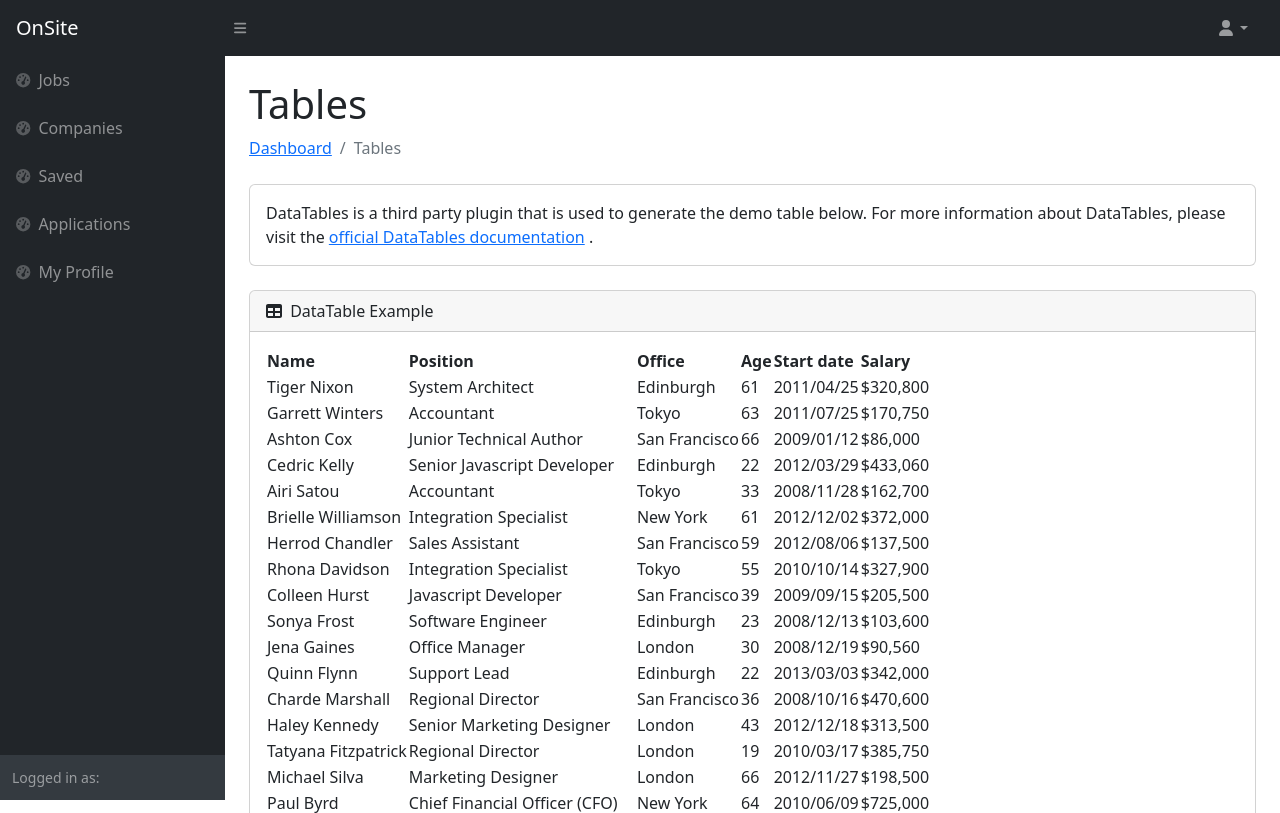
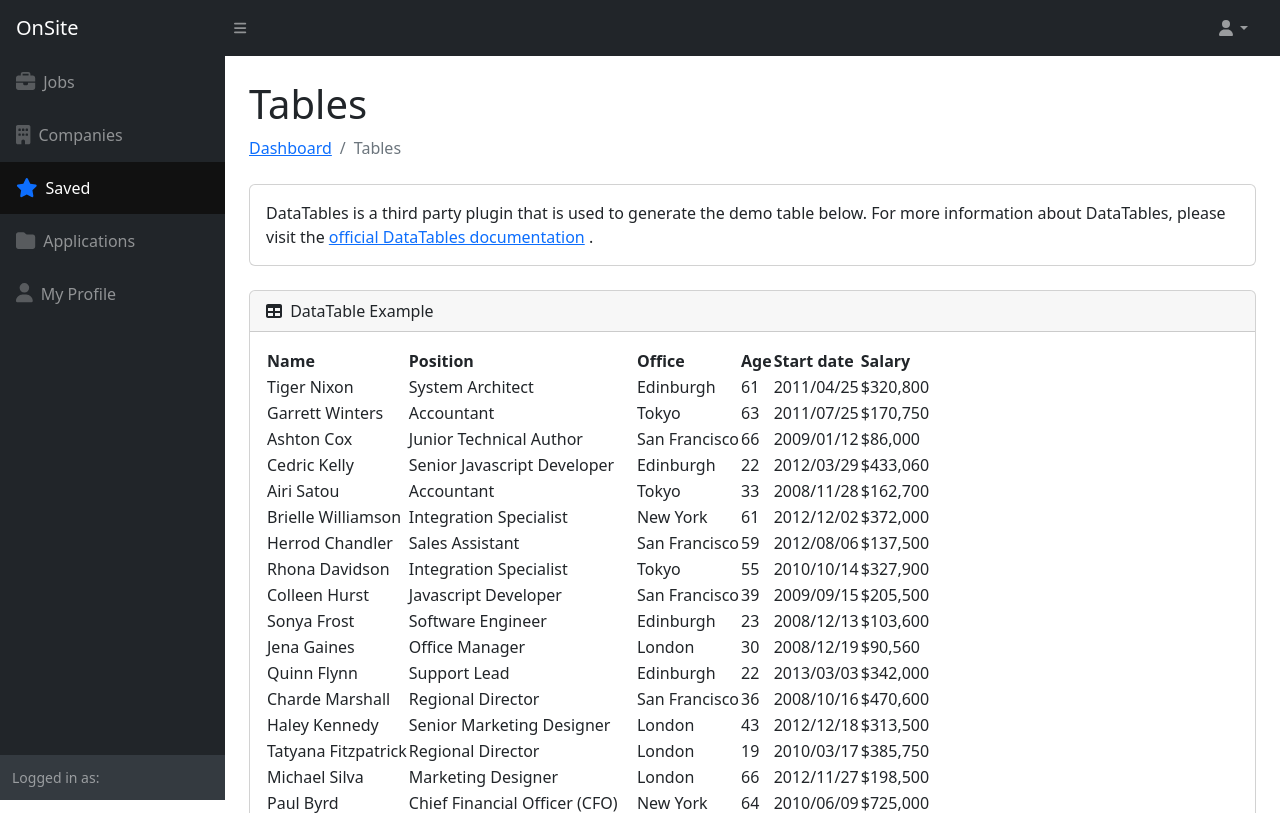
Before and after one commit to adrian007i/onsite, a Django app: page /user/saved in a window 1280 px wide. Shown: the top 813 px of the page. Run offline with Django 5.2, Linux system fonts and the light colour scheme; a user stored in the database is signed in; some libraries are stand-ins or nearby versions.

Commit message:
user navigation

```diff
--- a/app/public/views.py
+++ b/app/public/views.py
@@ -8,7 +8,11 @@
 from django.urls import reverse
 
 def index(request):
-     return HttpResponseRedirect("/jobs")
+     if request.user.role == "recruiter":
+        return HttpResponseRedirect("/recruiter/dashboard")
+     else:
+        return HttpResponseRedirect("/jobs")
+
 
 def user_login(request):
     return render(request , "public/login.html")
--- /dev/null
+++ b/static/custom/styles.css
@@ -0,0 +1,10 @@
+.nav .active{
+    background-color: #111!important;
+}
+.nav .active .sb-nav-link-icon{
+    color: #0d6efd !important;
+}
+
+.sb-nav-link-icon{
+    font-size: 1.2rem !important;
+}
--- a/templates/base.html
+++ b/templates/base.html
@@ -11,6 +11,7 @@
     <title>Dashboard - SB Admin</title>
     <link href="https://cdn.jsdelivr.net/npm/simple-datatables@7.1.2/dist/style.min.css" rel="stylesheet" />
     <link href="{% static  '/css/styles.css' %}" rel="stylesheet" />
+    <link rel="stylesheet" href="{% static '/custom/styles.css/' %}">
     <script src="https://use.fontawesome.com/releases/v6.3.0/js/all.js" crossorigin="anonymous"></script>
     <script>
         const getFormData = (selector) => Object.fromEntries(new FormData(document.querySelector(selector)));
@@ -48,7 +49,7 @@
 <body class="sb-nav-fixed">
     <nav class="sb-topnav navbar navbar-expand navbar-dark bg-dark">
         <!-- Navbar Brand-->
-        <a class="navbar-brand ps-3" href="index.html">OnSite</a>
+        <a class="navbar-brand ps-3" href="/">OnSite</a>
         <!-- Sidebar Toggle-->
         <button class="btn btn-link btn-sm order-1 order-lg-0 me-4 me-lg-0" id="sidebarToggle" href="#!"><i
                 class="fas fa-bars"></i></button>
@@ -71,46 +72,47 @@
         <div id="layoutSidenav_nav">
             <nav class="sb-sidenav accordion sb-sidenav-dark" id="sidenavAccordion">
                 <div class="sb-sidenav-menu">
+                    {% with request.resolver_match as url_name %}
                     <div class="nav">
                         {% if not request.user.is_authenticated %}
-                        <a class="nav-link" href="/jobs">
-                            <div class="sb-nav-link-icon"><i class="fas fa-tachometer-alt"></i></div>
+                        <a class="nav-link {% if 'jobs' == url_name.url_name %}active{% endif %}" href="/jobs">
+                            <div class="sb-nav-link-icon"><i class="fas fa-briefcase"></i></div>
                             Jobs
                         </a>
-                        <a class="nav-link" href="/companies">
-                            <div class="sb-nav-link-icon"><i class="fas fa-tachometer-alt"></i></div>
+                        <a class="nav-link {% if 'companies' == url_name.url_name %}active{% endif %}" href="/companies">
+                            <div class="sb-nav-link-icon"><i class="fas fa-building"></i></div>
                             Companies
                         </a>
-                        <a class="nav-link" href="/register">
-                            <div class="sb-nav-link-icon"><i class="fas fa-tachometer-alt"></i></div>
+                        <a class="nav-link {% if 'register' == url_name.url_name %}active{% endif %}" href="/register">
+                            <div class="sb-nav-link-icon"><i class="fas fa-user"></i></div>
                             Register
                         </a>
-                        <a class="nav-link" href="/login">
-                            <div class="sb-nav-link-icon"><i class="fas fa-tachometer-alt"></i></div>
+                        <a class="nav-link {% if 'login' == url_name.url_name %}active{% endif %}" href="/login">
+                            <div class="sb-nav-link-icon"><i class="fas fa-sign-in-alt"></i></div>
                             Login
                         </a>
 
                         {% endif %}
 
                         {% if request.user.role == "user" %}
-                        <a class="nav-link" href="/jobs">
-                            <div class="sb-nav-link-icon"><i class="fas fa-tachometer-alt"></i></div>
+                        <a class="nav-link {% if 'jobs' == url_name.url_name %}active{% endif %}" href="/jobs">
+                            <div class="sb-nav-link-icon"><i class="fas fa-briefcase"></i></div>
                             Jobs
                         </a>
-                        <a class="nav-link" href="/companies">
-                            <div class="sb-nav-link-icon"><i class="fas fa-tachometer-alt"></i></div>
+                        <a class="nav-link {% if 'companies' == url_name.url_name %}active{% endif %}" href="/companies">
+                            <div class="sb-nav-link-icon"><i class="fas fa-building"></i></div>
                             Companies
                         </a>
-                        <a class="nav-link" href="/user/saved">
-                            <div class="sb-nav-link-icon"><i class="fas fa-tachometer-alt"></i></div>
+                        <a class="nav-link {% if 'saved' == url_name.url_name %}active{% endif %}" href="/user/saved">
+                            <div class="sb-nav-link-icon"><i class="fas fa-star"></i></div>
                             Saved
                         </a>
-                        <a class="nav-link" href="/user/applications">
-                            <div class="sb-nav-link-icon"><i class="fas fa-tachometer-alt"></i></div>
+                        <a class="nav-link {% if 'applications' == url_name.url_name %}active{% endif %}" href="/user/applications">
+                            <div class="sb-nav-link-icon"><i class="fas fa-folder"></i></div>
                             Applications
                         </a>
-                        <a class="nav-link" href="/user/profile">
-                            <div class="sb-nav-link-icon"><i class="fas fa-tachometer-alt"></i></div>
+                        <a class="nav-link {% if 'profile' == url_name.url_name %}active{% endif %}" href="/user/profile">
+                            <div class="sb-nav-link-icon"><i class="fas fa-user"></i></div>
                             My Profile
                         </a>
 
@@ -118,20 +120,20 @@
                         {% endif %}
 
                         {% if request.user.role == "recruiter" %}
-                        <a class="nav-link" href="/recruiter/dashboard">
+                        <a class="nav-link {% if 'dashboard' == url_name.url_name %}active{% endif %}" href="/recruiter/dashboard">
                             <div class="sb-nav-link-icon"><i class="fas fa-tachometer-alt"></i></div>
                             Dashboard
                         </a>
-                        <a class="nav-link" href="/recruiter/listings">
-                            <div class="sb-nav-link-icon"><i class="fas fa-tachometer-alt"></i></div>
+                        <a class="nav-link {% if 'listings' == url_name.url_name %}active{% endif %}" href="/recruiter/listings">
+                            <div class="sb-nav-link-icon"><i class="fas fa-folder"></i></div>
                             My Listings
                         </a>
-                        <a class="nav-link" href="/recruiter/applicants">
-                            <div class="sb-nav-link-icon"><i class="fas fa-tachometer-alt"></i></div>
+                        <a class="nav-link {% if 'applicants' == url_name.url_name %}active{% endif %}" href="/recruiter/applicants">
+                            <div class="sb-nav-link-icon"><i class="fas fa-users"></i></div>
                             Applicant Pool
                         </a>
-                        <a class="nav-link" href="/recruiter/profile">
-                            <div class="sb-nav-link-icon"><i class="fas fa-tachometer-alt"></i></div>
+                        <a class="nav-link {% if 'profile' == url_name.url_name %}active{% endif %}" href="/recruiter/profile">
+                            <div class="sb-nav-link-icon"><i class="fas fa-user"></i></div>
                             My Profile
                         </a>
 
@@ -197,6 +199,7 @@
                                 Tables
                             </a> -->
                     </div>
+                    {% endwith %}
                 </div>
                 <div class="sb-sidenav-footer">
                     {% if request.user.is_authenticated %}
```
Also changed, not shown: db.sqlite3.
